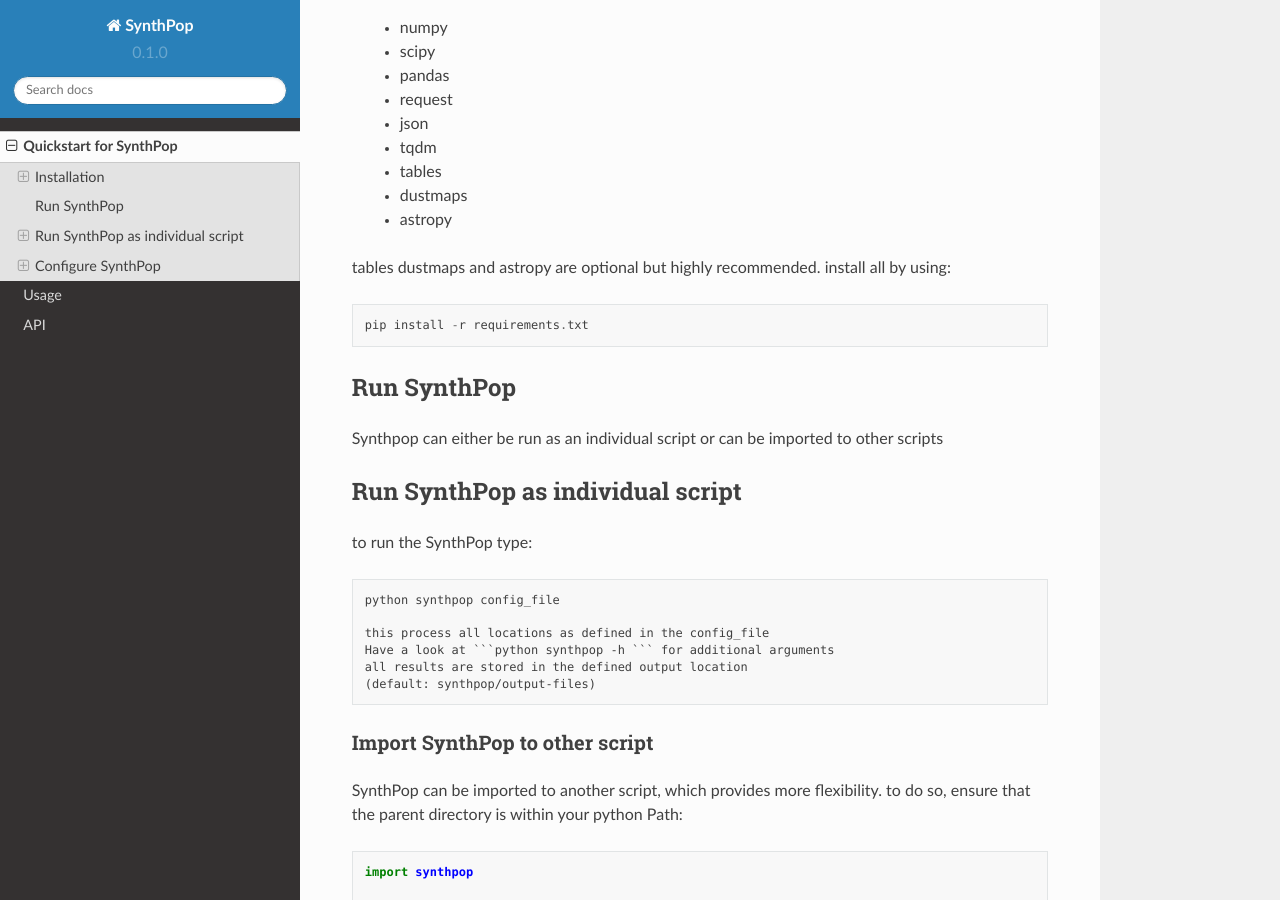
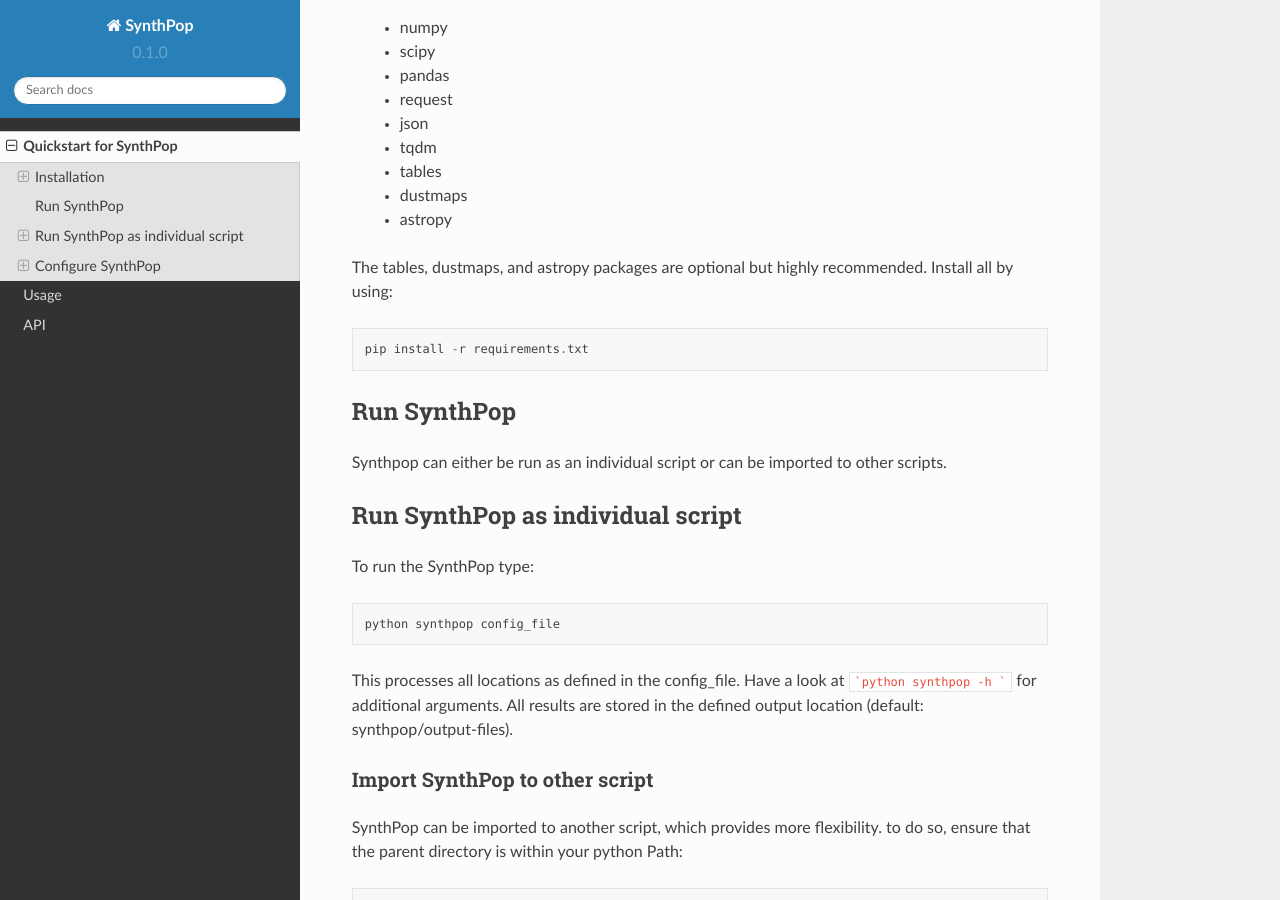
Before and after one commit to synthpop-galaxy/synthpop, a Sphinx documentation site: the page built from docs/source/quickstart.rst, in a window 1280 px wide and 900 px high, scrolled down 370 px. Built offline with Sphinx 7.4.7 and the Read the Docs theme 2.0.0, drawn with Linux system fonts in a browser that asks for light colours.

Commit message:
Update quickstart.rst

````diff
--- a/docs/source/quickstart.rst
+++ b/docs/source/quickstart.rst
@@ -21,25 +21,26 @@ The following packages are needed
  * dustmaps
  * astropy
 
-tables dustmaps and astropy are optional but highly recommended.
-install all by using::
+The tables, dustmaps, and astropy packages are optional but highly recommended.
+Install all by using::
+
   pip install -r requirements.txt
 
 Run SynthPop
 ------------
 Synthpop can either be run as an individual script
-or can be imported to other scripts
+or can be imported to other scripts.
 
 Run SynthPop as individual script
 ---------------------------------
-to run the SynthPop type::
+To run the SynthPop type::
 
   python synthpop config_file
 
-  this process all locations as defined in the config_file
-  Have a look at ```python synthpop -h ``` for additional arguments
-  all results are stored in the defined output location
-  (default: synthpop/output-files)
+This processes all locations as defined in the config_file.
+Have a look at ```python synthpop -h ``` for additional arguments.
+All results are stored in the defined output location
+(default: synthpop/output-files).
 
 Import SynthPop to other script
 ^^^^^^^^^^^^^^^^^^^^^^^^^^^^^^^
````
